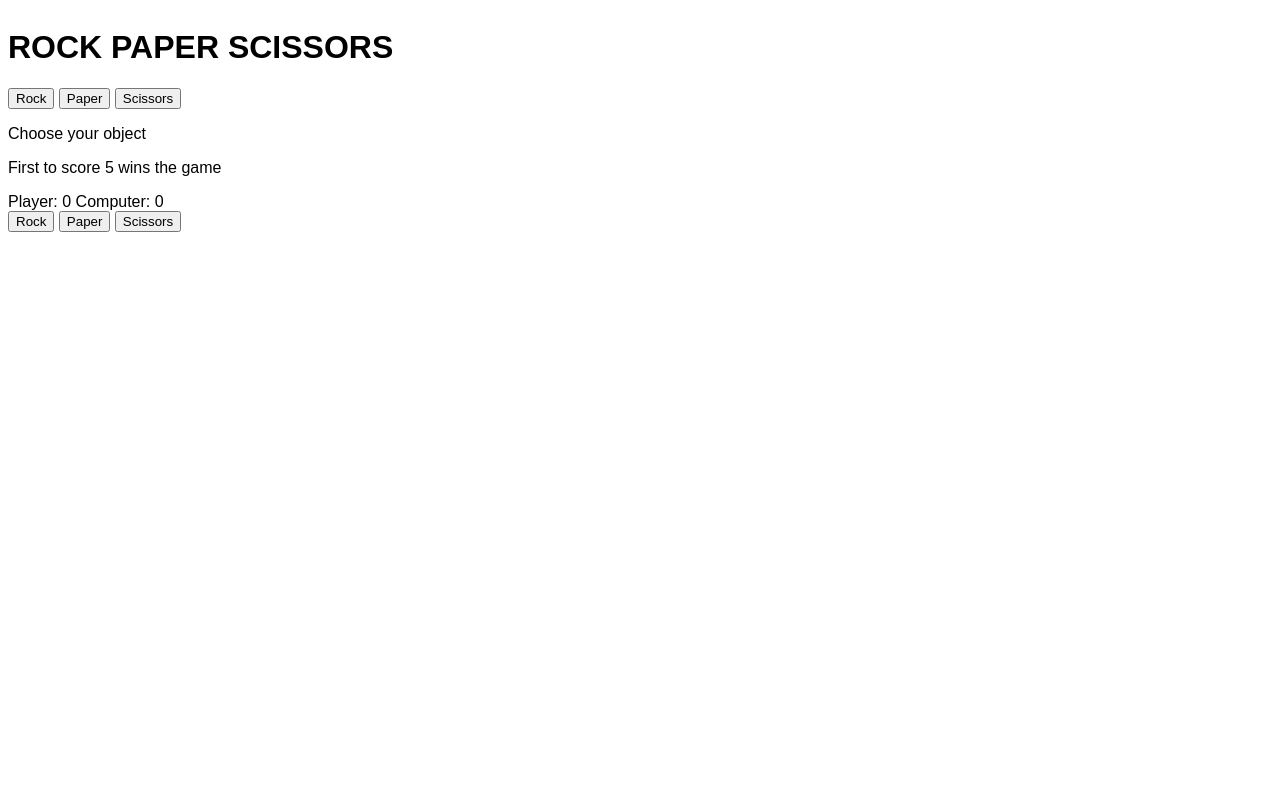
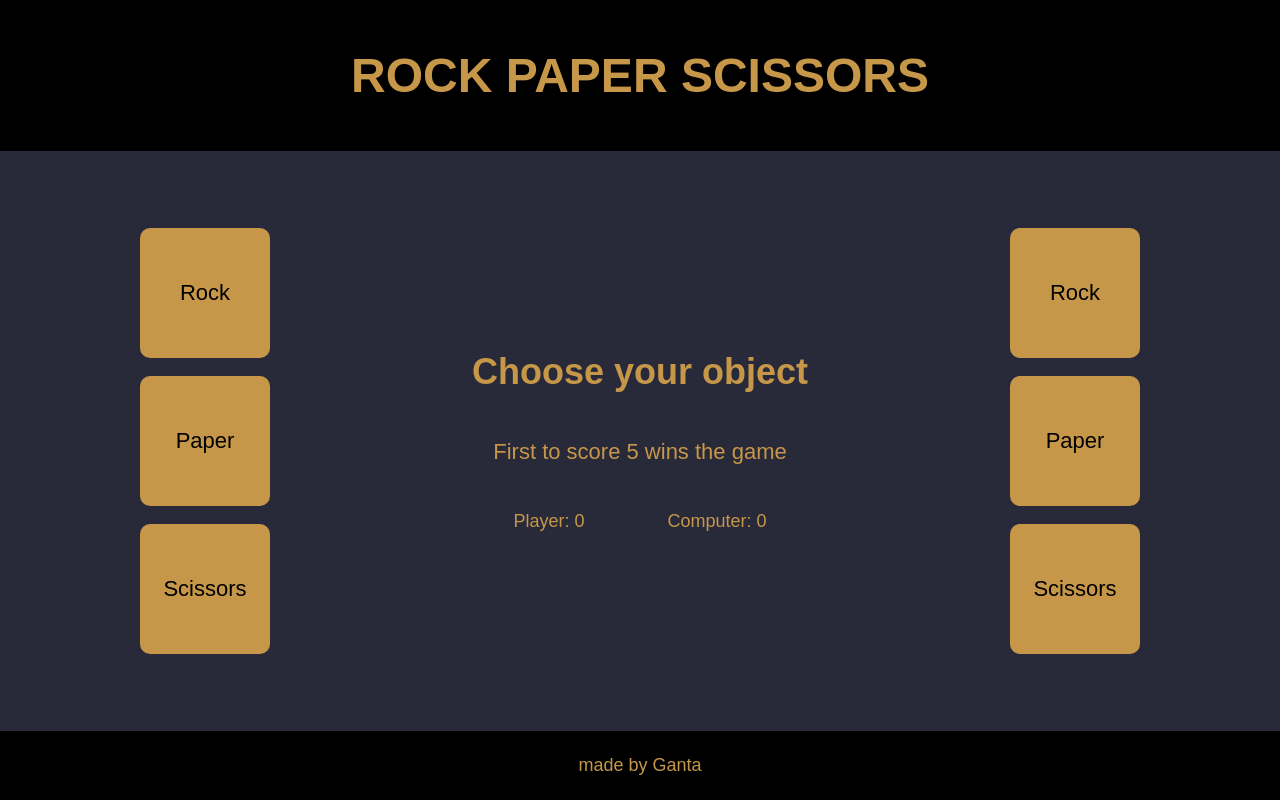
Before and after one commit to Ganta-KH/rock-paper-scissors, a plain HTML site: page index.html in a window 1280 px wide. Drawn offline with Linux system fonts and the light colour scheme; a web font is replaced by a local one.

Commit message:
Styling the page

```diff
--- a/index.html
+++ b/index.html
@@ -19,19 +19,25 @@
             <button class="Scissors">Scissors</button>
         </div>
 
-        <div class="scores">
-            <p class="result">Choose your object</p>
+        <div class="container">
+            <h1 class="result">Choose your object</h1>
             <p class="comment">First to score 5 wins the game</p>
-            <span class="you">Player: 0</span>
-            <span class="ai">Computer: 0</span>
+            <div class="scores">
+                <span class="you">Player: 0</span>
+                <span class="ai">Computer: 0</span>
+            </div>
         </div>
 
-        <div class="computer">
+        <div class="player">
             <button class="rock">Rock</button>
             <button class="Paper">Paper</button>
             <button class="Scissors">Scissors</button>
         </div>
     </div>
 
+    <div class="footer">
+        <span>made by Ganta</span>
+    </div>
+
 </body>
 </html>
--- a/style.css
+++ b/style.css
@@ -1,5 +1,80 @@
+html, body {
+    width: 100%;
+    height: 100%;
+}
+
+body, .game, .player, .scores, .container {
+    display: flex;
+}
+
 body {
     font-family: 'Games', sans-serif;
-    display: flex;
     flex-direction: column;
+    color: #C69749;
+    margin: 0;
 }
+
+h1 {
+    margin: 0;
+}
+
+.header, .footer {
+    background-color: #000000;
+    padding: 48px;
+    text-align: center;
+    font-size: 48px;
+}
+
+.game {
+    background-color: #282A3A;
+    padding: 48px;
+    justify-content: space-around;
+    align-items: center;
+    flex: 1;
+    gap: 18px;
+}
+
+.player {
+    flex-direction: column;
+    gap: 18px;
+    justify-content: center;
+}
+
+.container {
+    text-align: center;
+    font-size: 18px;
+    flex-direction: column;
+    gap: 24px;
+}
+
+.scores {
+    justify-content: space-around;
+}
+
+.comment {
+    font-size: 22px;
+}
+
+button {
+    width: 130px;
+    height: 130px;
+    border: none;
+    background-color: #C69749;
+    color: #000000;
+    border-radius: 10px;
+    font-size: 22px;
+    font-family: 'Games', sans-serif;
+}
+
+button:hover {
+    background-color: #735F32;
+}
+
+.footer {
+    padding: 24px;
+    font-size: 18px;
+}
+
+.click {
+    border: 4px solid yellow;
+}
```
